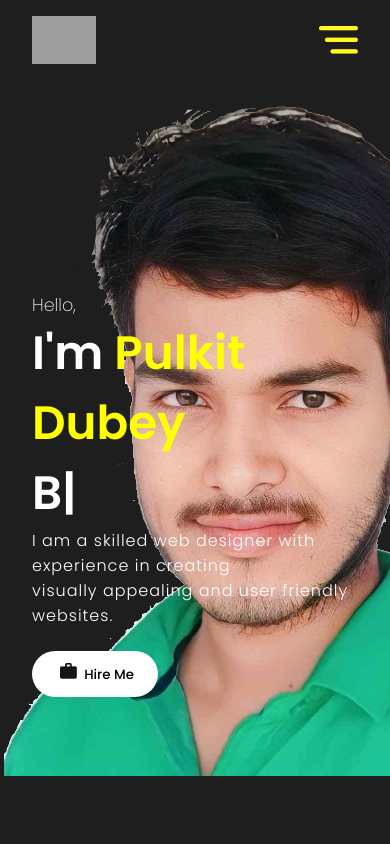
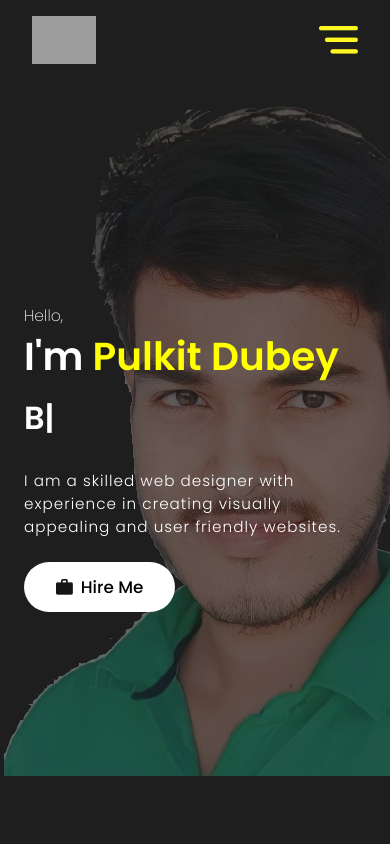
Before and after one commit to PulkitDubey046/portfolio, a React (Create React App) app: page / in a window 390 px wide. Shown: the top 844 px of the page. Built offline with nearby package versions, Linux system fonts and the light colour scheme; grey boxes are pictures that could not be loaded.

Commit message:
Fixing errors in intro.js

```diff
--- a/src/components/Intro/intro.css
+++ b/src/components/Intro/intro.css
@@ -1,25 +1,31 @@
+/* MAIN LAYOUT */
 #intro {
   height: calc(100vh - 4rem);
-    width: 100vw;
+  width: 100%;
   max-width: 75rem;
   margin: 0 auto;
+  padding: 0 3rem;              /* left & right space */
   overflow: hidden;
   position: relative;
+  display: flex;
+  align-items: center;
+  justify-content: space-between;
+  gap: 2rem;
 }
 
+/* IMAGE (RIGHT SIDE) */
 .bg {
-    position: absolute;
-    top: -4rem;
-    right: 0;
-    z-index: -1;
+  position: static;
+  height: 420px;
+  width: auto;
   object-fit: cover;
-    height: 100vh;
+  margin-right: 2rem;           /* space from right edge */
 }
 
+/* TEXT COLUMN */
 .introContent {
-    height: 100vh;
-    width: 100vw;
-    padding: 2rem;
+  flex: 1;
+  padding: 2rem 0;
   font-size: 3rem;
   font-weight: 700;
   display: flex;
@@ -36,19 +42,32 @@
   color: yellow;
 }
 
+.role {
+  display: inline-block;
+  font-size: 2rem;
+  margin-top: 0.5rem;
+}
+
 .introPara {
-    font-size: medium;
+  font-size: 1.1rem;
   font-weight: 300;
   letter-spacing: 1px;
+  max-width: 35rem;
+  margin-top: 1.5rem;
 }
 
+/* BUTTON */
 .btn {
   background: white;
-    margin: 1rem 0;
-    padding: 0.75rem 1.5rem;
+  margin: 1.5rem 0;
+  padding: 0.75rem 2rem;
   border: none;
   border-radius: 2rem;
   cursor: pointer;
+  font-size: 1.05rem;
+  display: inline-flex;
+  align-items: center;
+  gap: 0.5rem;
 }
 
 .btn:hover {
@@ -57,35 +76,68 @@
 
 .btnImg {
   object-fit: cover;
-    margin: 0 0.25rem;
   height: 1rem;
 }
 
-@media screen and (max-width:840px) {
-    .bg {
-        right: -10vw
-    }
-    .introContent {
-        font-size: 10vw;
-    }
-    .hello {
-        font-size: 4.5vw;
+/* RESPONSIVE STYLES */
+@media screen and (max-width: 1024px) {
+  #intro {
+    padding: 0 2rem;
   }
 
+  .introContent {
+    font-size: 2.5rem;
   }
 
-@media screen and (max-width:576px) {
-    .bg {
-        height: 95vh;
+  .hello {
+    font-size: 1.5rem;
   }
 }
 
-@media screen and (max-width:480px) {
+@media screen and (max-width: 840px) {
+  #intro {
+    flex-direction: column-reverse;
+    align-items: center;
+    text-align: left;
+    padding: 1.5rem;
+  }
+
+  .bg {
+    position: absolute;
+    top: -4rem;
+    right: -10vw;
+    height: 95vh;
+    margin-right: 0;
+    z-index: -1;
+    opacity: 0.35;
+  }
+
+  .introContent {
+    width: 100%;
+    font-size: 8vw;
+  }
+
+  .hello {
+    font-size: 4vw;
+  }
+
+  .introPara {
+    font-size: 0.95rem;
+  }
+}
+
+@media screen and (max-width: 480px) {
   .bg {
     right: -20vw;
     height: 90vh;
   }
+
   .introContent {
-        font-size: 12vw;
+    font-size: 10vw;
+    padding: 1.5rem 0.5rem;
+  }
+
+  #intro {
+    padding: 1rem;
   }
 }
--- a/src/components/Intro/intro.js
+++ b/src/components/Intro/intro.js
@@ -10,11 +10,11 @@ const Intro = () => {
 
   useEffect(() => {
     const typed = new Typed(typedRef.current, {
-            strings: ['Web Developer','Tech Enthusiast', 'BCA Graduate', 'Educator'],
+      strings: ['Web Developer', 'Tech Enthusiast', 'BCA Graduate', 'Educator'],
       typeSpeed: 50,
       backSpeed: 30,
       backDelay: 1800,
-            loop: true
+      loop: true,
     });
 
     return () => {
@@ -35,13 +35,13 @@ const Intro = () => {
         </span>
 
         <p className="introPara">
-                    I am a skilled web designer with experience in creating <br />
+          I am a skilled web designer with experience in creating
           visually appealing and user friendly websites.
         </p>
 
-                <Link>
+        <Link to="contact" smooth={true} duration={500}>
           <button className="btn hireBtn">
-                        <img src={btnImg} alt="Hire" className='btnImg'/> Hire Me
+            <img src={btnImg} alt="Hire" className="btnImg" /> Hire Me
           </button>
         </Link>
       </div>
```
Lines whose indentation alone changed are shown as unchanged.
